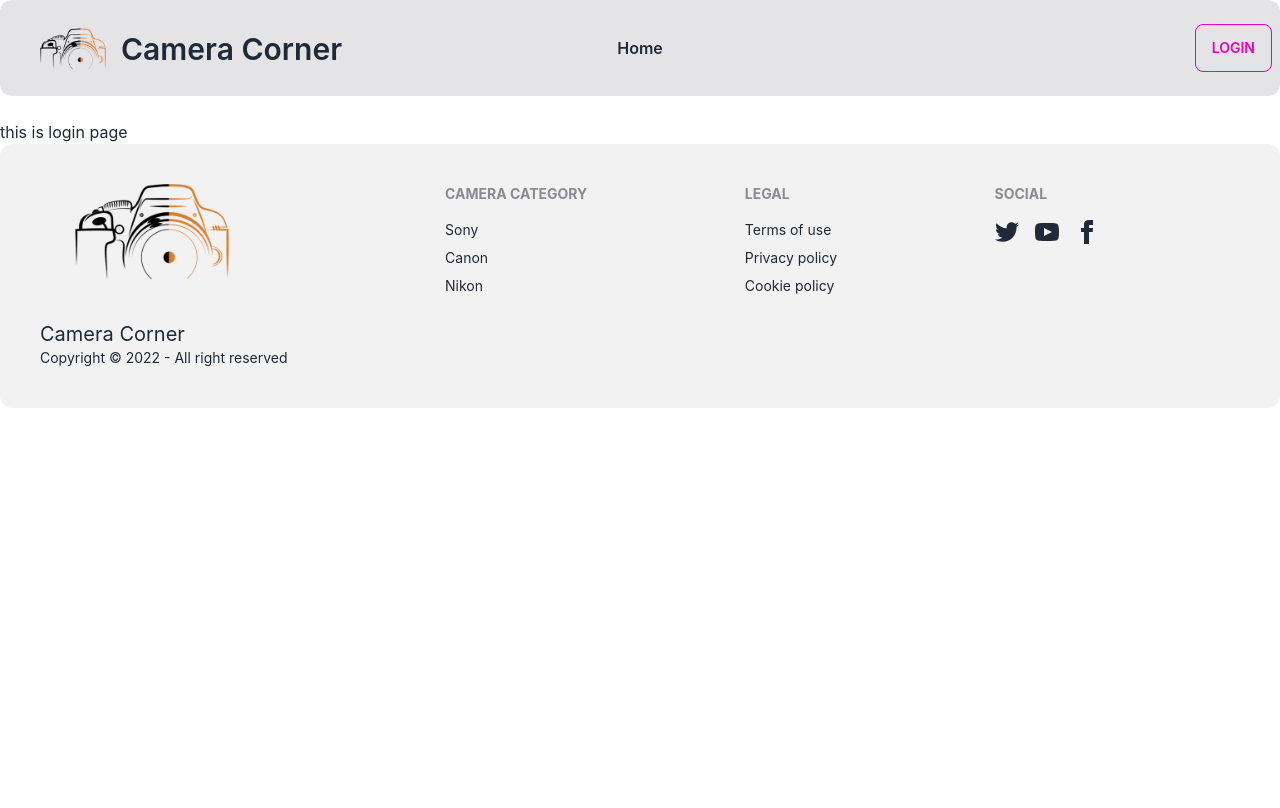
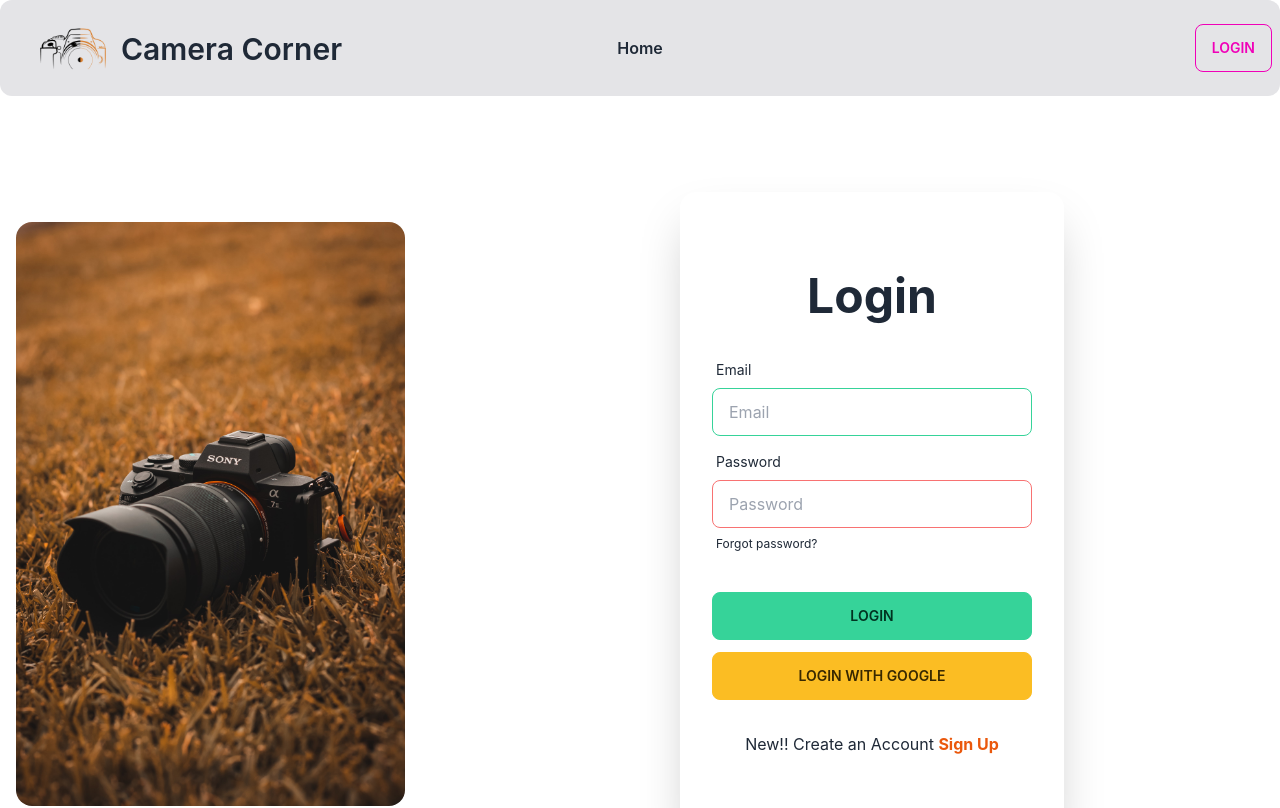
Before and after one commit to SHOUROV-HASAN-CSE/camera-corner-client, a React (Create React App) app: page /login in a window 1280 px wide. Shown: the top 808 px of the page. Built offline with nearby package versions, Linux system fonts and the light colour scheme; no server answers.

Commit message:
install react toastify and login page created

```diff
--- a/package.json
+++ b/package.json
@@ -12,6 +12,7 @@
     "react-dom": "^18.2.0",
     "react-router-dom": "^6.4.3",
     "react-scripts": "5.0.1",
+    "react-toastify": "^9.1.1",
     "web-vitals": "^2.1.4"
   },
   "scripts": {
--- a/src/Pages/Login/Login.js
+++ b/src/Pages/Login/Login.js
@@ -1,11 +1,87 @@
-import React from 'react';
+
+import React, { useContext } from 'react';
+import { Link} from 'react-router-dom';
+import image from '../../assets/images/login/login.jpg';
+import { AuthContext } from '../../contexts/AuthProvider/AuthProvider';
+import { ToastContainer, toast } from 'react-toastify';
+import 'react-toastify/dist/ReactToastify.css';
+import { GoogleAuthProvider } from 'firebase/auth';
+
 
 const Login = () => {
-  return (
-    <div>
-      <h2>this is login page</h2>
-    </div>
-  );
+
+  const googleProvider = new GoogleAuthProvider();
+    const {login, providerLogin} = useContext(AuthContext);
+    const handleGoogleSingIn = () =>{
+      providerLogin(googleProvider)
+      .then(result=>{
+        const user = result.user;
+
+
+
+        toast('Login with Google Successfully.....',{position:"top-center"});
+      })
+      .catch(error =>console.error(error))
+    }
+
+
+    const handleLogin = event =>{
+        event.preventDefault();
+        const form = event.target;
+        const email = form.email.value;
+        const password = form.password.value;
+
+        login(email, password)
+        .then( result => {
+            const user = result.user;
+
+
+            form.reset();
+            toast('Login Successfully.....',{position:"top-center"});
+
+        })
+        .catch(error => {console.error(error)
+          toast(error.message,{position:"top-center"});
+        })
+    }
+
+    return (
+        <div className="hero w-full my-20">
+            <div className="hero-content grid gap-20 md:grid-cols-2 flex-col lg:flex-row">
+                <div className="text-center lg:text-left">
+                    <img className='w-2/3 rounded-2xl' src={image} alt="" />
+                </div>
+                <div className="card flex-shrink-0 w-full max-w-sm shadow-2xl bg-base-100 py-20">
+                    <h1 className="text-5xl text-center font-bold">Login</h1>
+                    <form onSubmit={handleLogin} className="card-body">
+                        <div className="form-control">
+                            <label className="label">
+                                <span className="label-text">Email</span>
+                            </label>
+                            <input type="text" name='email' placeholder="Email" className="input input-bordered input-success" />
+                        </div>
+                        <div className="form-control">
+                            <label className="label">
+                                <span className="label-text">Password</span>
+                            </label>
+                            <input type="password" name='password' placeholder="Password" className="input input-bordered input-error" />
+                            <label className="label">
+                                <a href="/" className="label-text-alt link link-hover">Forgot password?</a>
+                            </label>
+                        </div>
+                        <div className="form-control mt-6">
+                            <input className="btn btn-success" type="submit" value="Login" />
+
+                            <button onClick={handleGoogleSingIn} className="btn btn-warning mt-3">Login With Google</button>
+                        </div>
+                    </form>
+                    <p className='text-center'>New!! Create an Account <Link className='text-orange-600 font-bold' to="/signup">Sign Up</Link> </p>
+                </div>
+
+            </div>
+            <ToastContainer/>
+        </div>
+    );
 };
 
 export default Login;
--- a/src/contexts/AuthProvider/AuthProvider.js
+++ b/src/contexts/AuthProvider/AuthProvider.js
@@ -1,6 +1,6 @@
 import React from 'react';
 import { createContext } from 'react';
-import { getAuth, onAuthStateChanged} from 'firebase/auth';
+import {createUserWithEmailAndPassword, getAuth, onAuthStateChanged, signInWithEmailAndPassword, signInWithPopup, signOut, updateProfile} from 'firebase/auth';
 import app from '../../firebase/firebase.config';
 import { useState } from 'react';
 import { useEffect } from 'react';
@@ -12,7 +12,30 @@ const AuthProvider = ({children}) => {
     const [user, setUser] = useState(null);
     const [loading, setLoading] = useState(true);
 
+    const createUser = (email, password) => {
+        setLoading(true);
+        return createUserWithEmailAndPassword(auth, email, password);
+    }
 
+    const updateUserProfile = (profile) => {
+        return updateProfile(auth.currentUser, profile);
+    }
+
+
+    const login = (email, password) =>{
+      setLoading(true);
+      return signInWithEmailAndPassword(auth, email, password);
+    }
+
+    const providerLogin = (provider) =>{
+      setLoading(true);
+      return signInWithPopup(auth, provider);
+    }
+
+    const logOut = () =>{
+        setLoading(true);
+        return signOut(auth);
+    }
 
     useEffect( () =>{
         const unsubscribe = onAuthStateChanged(auth, currentUser =>{
@@ -28,7 +51,11 @@ const AuthProvider = ({children}) => {
     const authInfo = {
         user,
         loading,
-
+        createUser,
+        login,
+        providerLogin,
+        updateUserProfile,
+        logOut
     }
 
     return (
```
Also changed, not shown: src/assets/images/login/login.jpg (added), 1 other file (tests, documents, lock files or other folders).
